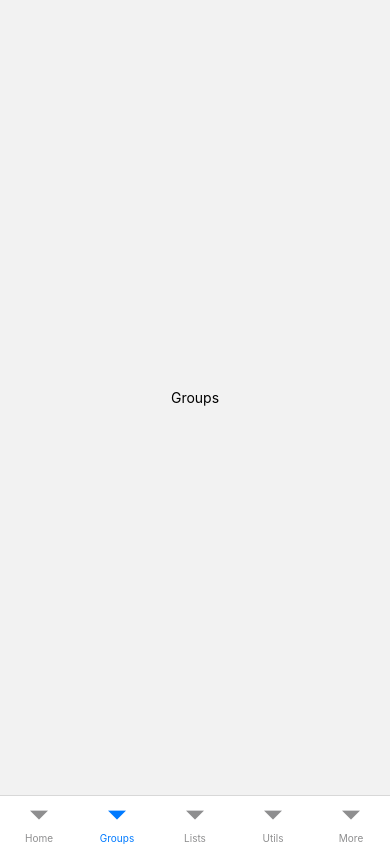
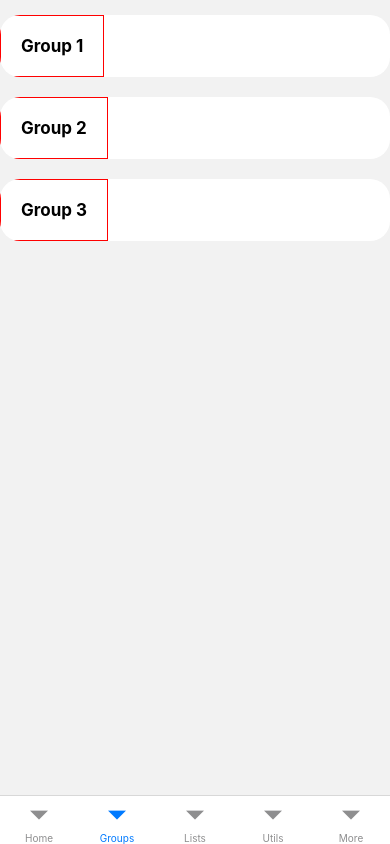
Before and after one commit to uedi/todoApp, a React Native app: screen /Groups in a window 390 px wide. Built offline with nearby package versions, Linux system fonts and the light colour scheme.

Commit message:
grouplist

```diff
--- /dev/null
+++ b/src/screens/Groups/GroupList.js
@@ -0,0 +1,29 @@
+import React from 'react'
+import { FlatList, View } from 'react-native'
+import GroupListItem from './GroupListItem'
+
+const ItemSeparator = () => (
+    <View style={{ height: 20 }} />
+)
+
+const GroupList = ({ groups, groupClicked }) => {
+    if(!groups) {
+        return null
+    }
+
+    const renderItem = ({ item, index }) => (
+        <GroupListItem group={item} clicked={groupClicked} />
+    )
+
+    return (
+        <FlatList
+            data={groups}
+            ItemSeparatorComponent={ItemSeparator}
+            renderItem={renderItem}
+            keyExtractor={(item, index) => item.id}
+            contentContainerStyle={{ paddingVertical: 15 }}
+        />
+    )
+}
+
+export default GroupList
--- /dev/null
+++ b/src/screens/Groups/GroupListItem.js
@@ -0,0 +1,37 @@
+import React from 'react'
+import { View, StyleSheet, Text, TouchableNativeFeedback } from 'react-native'
+
+const GroupListItem = ({ group, clicked }) => {
+    return (
+        <View style={styles.container}>
+            <TouchableNativeFeedback
+                onPress={() => clicked(group)}
+            >
+                <View style={styles.innerContainer}>
+                    <Text style={styles.groupName}>{group.name}</Text>
+                </View>
+            </TouchableNativeFeedback>
+        </View>
+    )
+}
+
+const styles = StyleSheet.create({
+    container: {
+        flexDirection: 'row',
+        backgroundColor: '#fff',
+        elevation: 1,
+        borderRadius: 20,
+        overflow: 'hidden'
+    },
+    innerContainer: {
+        flex: 1,
+        padding: 20
+    },
+    groupName: {
+        color: '#000',
+        fontSize: 17,
+        fontWeight: '700'
+    }
+})
+
+export default GroupListItem
--- a/src/screens/Groups/index.js
+++ b/src/screens/Groups/index.js
@@ -1,18 +1,24 @@
-import { View, StyleSheet, Text } from 'react-native'
+import { View, StyleSheet } from 'react-native'
+import GroupList from './GroupList'
 
 const Groups = () => {
+
+    const groups = [{ id: 1, name: 'Group 1'}, { id: 2, name: 'Group 2'}, { id: 3, name: 'Group 3'}]
+
+    const groupClicked = group => {
+        console.log('clicked', group.name)
+    }
+
     return (
         <View style={styles.container}>
-            <Text>Groups</Text>
+            <GroupList groups={groups} groupClicked={groupClicked} />
         </View>
     )
 }
 
 const styles = StyleSheet.create({
     container: {
-        flex: 1,
-        justifyContent: 'center',
-        alignItems: 'center'
+        flex: 1
     }
 })
 
```
